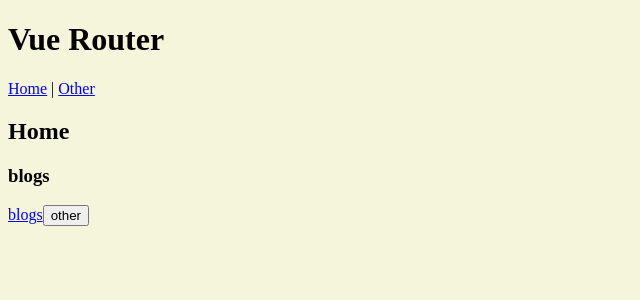
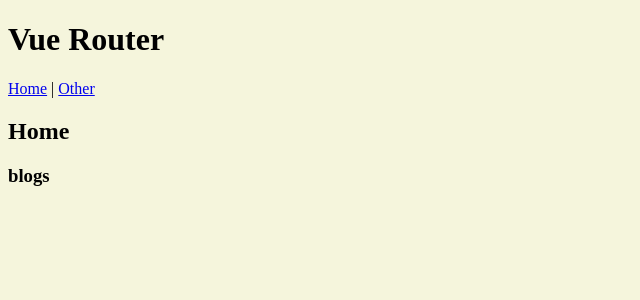
Before and after one commit to mushikakazuki/Vue-lesson, a Vue app: page / in a window 1280 px wide. Shown: the top 300 px of the page, without its empty margins (0-640 px from the left). Built offline with nearby package versions, Linux system fonts and the light colour scheme.

Commit message:
Vue-Router

```diff
--- a/src/App.vue
+++ b/src/App.vue
@@ -12,7 +12,7 @@
   <RouterLink :to="{ path: '/other', query: { id: 20 } }">Other</RouterLink>
   <RouterView />
 
-  <button @click="$router.push({ path: '/other' })">other</button>
+  <button style="margin-top: 10000px" @click="$router.push({ path: '/other' })">other</button>
 </template>
 
 <style scoped></style>
--- a/src/router/index.js
+++ b/src/router/index.js
@@ -1,16 +1,19 @@
 import { createRouter, createWebHistory } from 'vue-router'
 import HomeView from '@/views/HomeView.vue'
-import OtherView from '@/views/OtherView.vue'
-import BlogView from '@/views/BlogView.vue'
 import NotFoundView from '@/views/NotFoundView.vue'
 
 const router = createRouter({
   history: createWebHistory(),
   routes: [
     { path: '/', component: HomeView, name: 'home' },
-    { path: '/other', component: OtherView, name: 'other' },
-    { path: '/blogs/:id?', component: BlogView, name: 'blogs' },
+    { path: '/other', component: () => import('@/views/OtherView.vue'), name: 'other' },
+    { path: '/blogs/:id?', component: () => import('@/views/BlogView.vue'), name: 'blogs' },
     { path: '/:all(.*)*', props: true, component: NotFoundView, name: 'notFound' }
-  ]
+  ],
+  scrollBehavior() {
+    return {
+      top: 0
+    }
+  }
 })
 export default router
```
